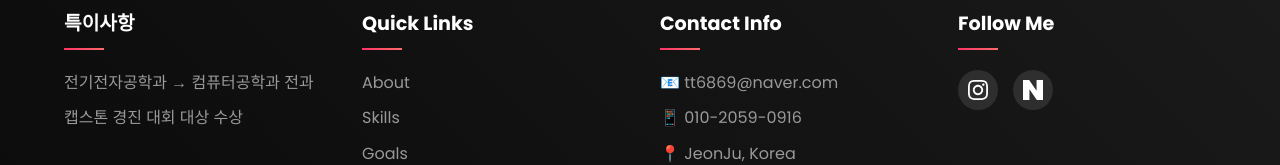
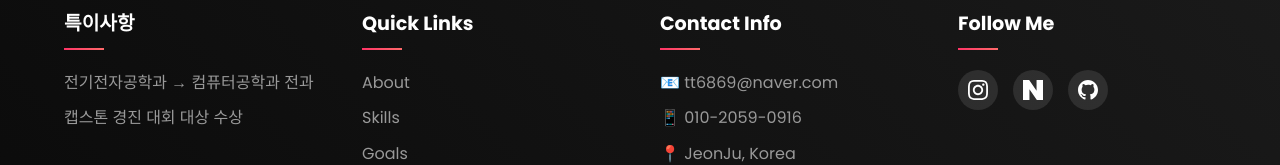
Before and after one commit to sinjunho/sinjunho.github.io, a plain HTML site: page index.html in a window 1280 px wide. Shown: the part 2412-2577 px from the top of the page. Drawn offline with Linux system fonts and the light colour scheme.

Commit message:
Update index.html

```diff
--- a/index.html
+++ b/index.html
@@ -693,6 +693,11 @@
                             <path d="M16.273 12.845L7.376 0H0v24h7.726V11.156L16.624 24H24V0h-7.727z"/>
                         </svg>
                     </a>
+                    <a href="https://github.com/sinjunho" title="GitHub" target="_blank">
+                        <svg width="20" height="20" fill="#fff" viewBox="0 0 24 24">
+                            <path d="M12 0C5.374 0 0 5.373 0 12 0 17.302 3.438 21.8 8.207 23.387c.599.111.793-.261.793-.577v-2.234c-3.338.726-4.033-1.416-4.033-1.416-.546-1.387-1.333-1.756-1.333-1.756-1.089-.745.083-.729.083-.729 1.205.084 1.839 1.237 1.839 1.237 1.07 1.834 2.807 1.304 3.492.997.107-.775.418-1.305.762-1.604-2.665-.305-5.467-1.334-5.467-5.931 0-1.311.469-2.381 1.236-3.221-.124-.303-.535-1.524.117-3.176 0 0 1.008-.322 3.301 1.23A11.509 11.509 0 0112 5.803c1.02.005 2.047.138 3.006.404 2.291-1.552 3.297-1.23 3.297-1.23.653 1.653.242 2.874.118 3.176.77.84 1.235 1.911 1.235 3.221 0 4.609-2.807 5.624-5.479 5.921.43.372.823 1.102.823 2.222v3.293c0 .319.192.694.801.576C20.566 21.797 24 17.3 24 12c0-6.627-5.373-12-12-12z"/>
+                        </svg>
+                    </a>
                 </div>
             </div>
         </div>
```
